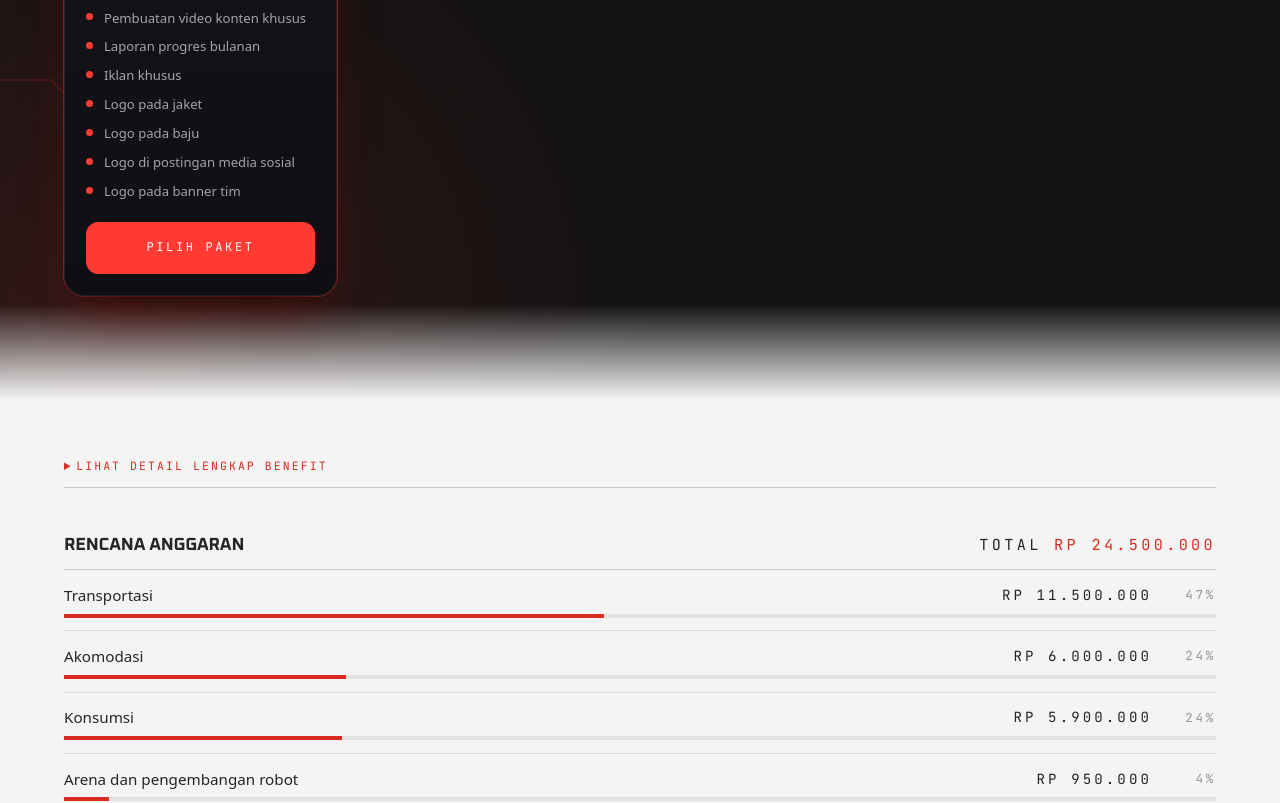
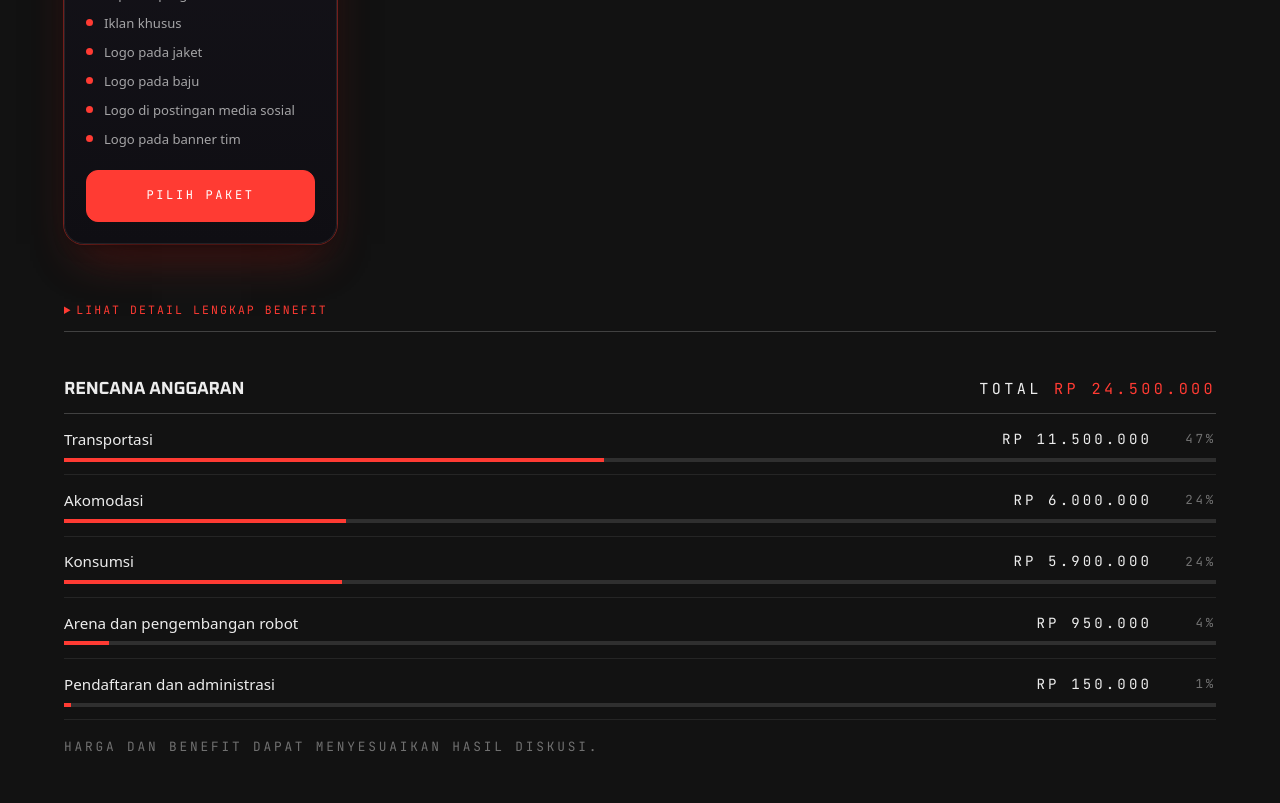
Before and after one commit to Htech5/andromeda, a Next.js app: page /sponsorship in a window 1280 px wide. Shown: the part 1332-2135 px from the top of the page. Built offline with nearby package versions, Linux system fonts and the light colour scheme.

Commit message:
add color

```diff
--- a/src/app/components.css
+++ b/src/app/components.css
@@ -2326,27 +2326,18 @@
 /* Full-bleed, unlike the rest of the page: the section it lives in drops the
    shell constraint so this band can reach the viewport edge, same move as
    .capsBand. Everything else in Sponsorship keeps its own .shell below. */
+/* The whole page, not just the hero: same black-and-red the footer already
+   uses, so the page reads as one dark surface from the nav down into the
+   footer instead of a dark band sitting on a light page. */
 .pricingBand {
   position: relative;
   isolation: isolate;
   overflow: clip;
   padding-block: clamp(3.5rem, 7vw, 5.5rem) clamp(4rem, 9vw, 6.5rem);
   background:
-    radial-gradient(70% 55% at 85% 8%, rgba(255, 59, 51, 0.22) 0%, transparent 70%),
-    radial-gradient(60% 45% at 8% 95%, rgba(255, 59, 51, 0.14) 0%, transparent 72%),
+    radial-gradient(60% 40% at 85% 6%, rgba(255, 59, 51, 0.22) 0%, transparent 70%),
+    radial-gradient(45% 30% at 8% 30%, rgba(255, 59, 51, 0.12) 0%, transparent 72%),
     var(--color-black);
-}
-
-/* The band dissolves into the light page below it rather than cutting, same
-   recipe as .capsBand's own fade. */
-.pricingBand::after {
-  content: "";
-  position: absolute;
-  inset-inline: 0;
-  bottom: 0;
-  height: clamp(5rem, 12vh, 9rem);
-  pointer-events: none;
-  background: linear-gradient(to top, var(--bg-page) 0%, transparent 100%);
 }
 
 /* Red vector line-art, the same accent as the rings behind the hero's join
@@ -2373,7 +2364,7 @@
 
 .pricingBand__deco--circuit {
   left: -6%;
-  bottom: 4%;
+  top: 46%;
   width: min(20rem, 50vw);
   opacity: 0.18;
 }
@@ -2723,7 +2714,7 @@
   grid-column: 1 / -1;
   grid-row: 2;
   height: 4px;
-  background: rgba(18, 18, 18, 0.08);
+  background: rgba(255, 255, 255, 0.12);
 }
 
 .budget__bar span {
--- a/src/components/Sponsorship.tsx
+++ b/src/components/Sponsorship.tsx
@@ -22,8 +22,7 @@
   const top = tiers.length - 1;
 
   return (
-    <section className="section" id="sponsorship">
-      <div className="pricingBand onDark">
+    <section className="section pricingBand onDark" id="sponsorship">
       <svg className="pricingBand__deco pricingBand__deco--ring" viewBox="0 0 400 400" aria-hidden="true">
         <circle cx="200" cy="200" r="180" />
         <circle cx="200" cy="200" r="130" />
@@ -105,10 +104,7 @@
             ))}
           </ul>
         </Reveal>
-        </div>
-      </div>
 
-      <div className="shell">
         <Reveal delay={75}>
           <details className="matrixDetails">
             <summary className="mono accent">Lihat detail lengkap benefit</summary>
```
Lines whose indentation alone changed are shown as unchanged.
